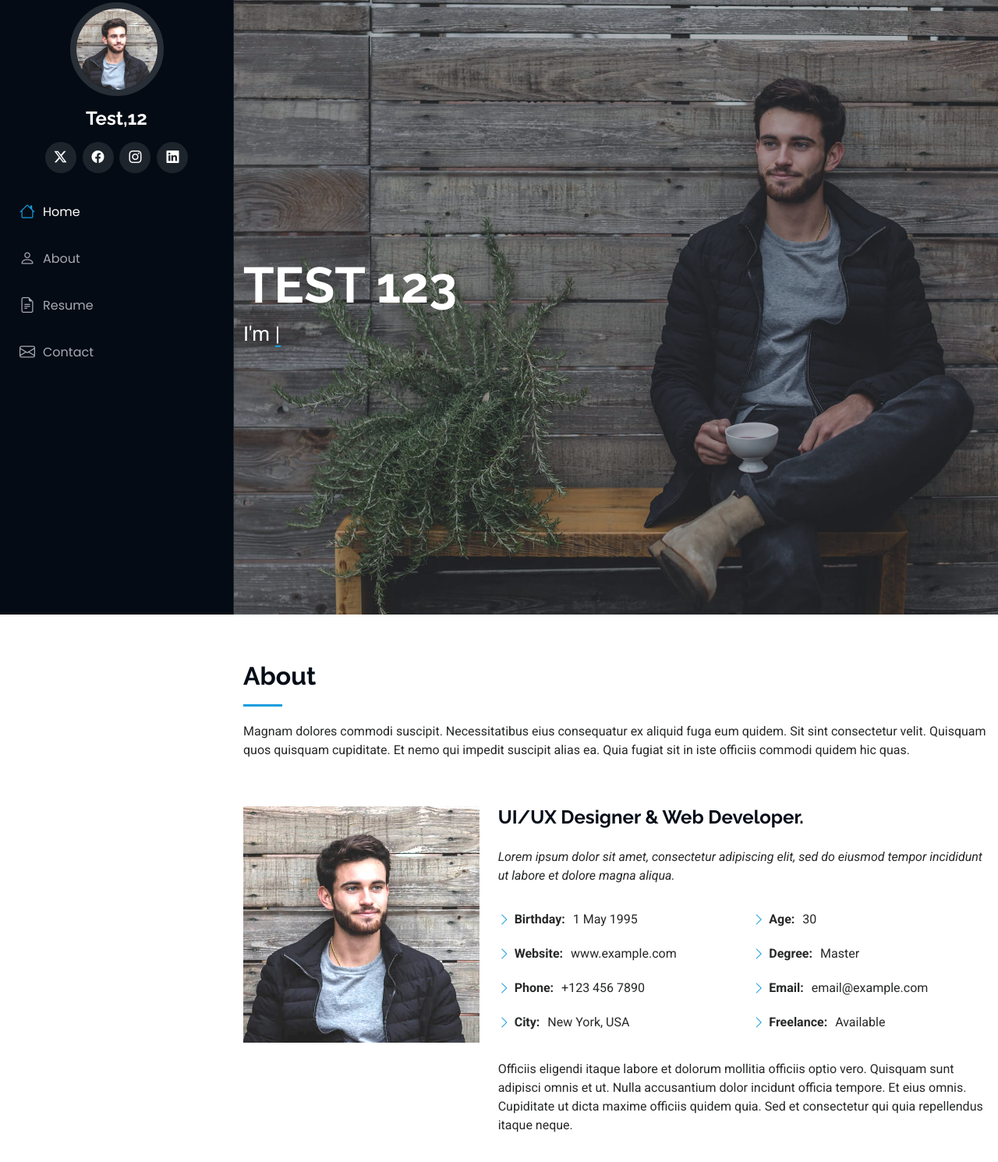
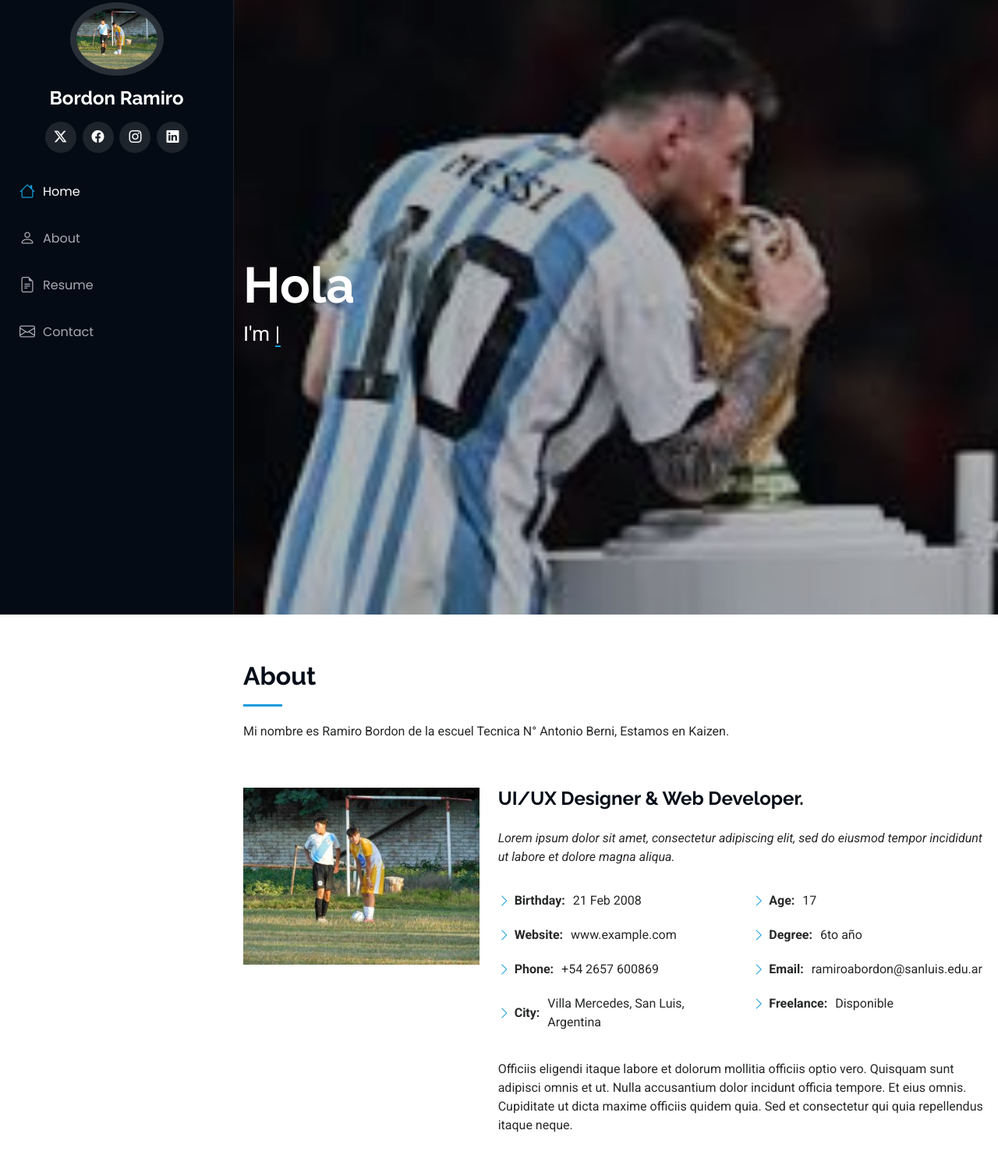
Before and after one commit to ramiroabordon-alt/Kaizen-P1, a plain HTML site: page index.html in a window 1280 px wide. Shown: the part 12-1502 px from the top of the page at 78% size. Drawn offline with Linux system fonts and the light colour scheme.

Commit message:
Personalización

```diff
--- a/index.html
+++ b/index.html
@@ -42,13 +42,13 @@
     <i class="header-toggle d-xl-none bi bi-list"></i>
 
     <div class="profile-img">
-      <img src="assets/img/my-profile-img.jpg" alt="" class="img-fluid rounded-circle">
+      <img src="assets/img/13577.jpg" alt="" class="img-fluid rounded-circle">
     </div>
 
     <a href="index.html" class="logo d-flex align-items-center justify-content-center">
       <!-- Uncomment the line below if you also wish to use an image logo -->
       <!-- <img src="assets/img/logo.png" alt=""> -->
-      <h1 class="sitename">Test,12 </h1>
+      <h1 class="sitename">Bordon Ramiro </h1>
     </a>
 
     <div class="social-links text-center">
@@ -75,10 +75,10 @@
     <!-- Hero Section -->
     <section id="hero" class="hero section dark-background">
 
-      <img src="assets/img/hero-bg.jpg" alt="" data-aos="fade-in" class="">
+      <img src="assets/img/pequee.jpg" alt="" data-aos="fade-in" class="">
 
       <div class="container" data-aos="fade-up" data-aos-delay="100">
-        <h2>TEST 123</h2>
+        <h2>Hola</h2>
         <p>I'm <span class="typed" data-typed-items="Designer, Developer, Freelancer, Photographer">Designer</span><span class="typed-cursor typed-cursor--blink" aria-hidden="true"></span><span class="typed-cursor typed-cursor--blink" aria-hidden="true"></span></p>
       </div>
 
@@ -90,14 +90,14 @@
       <!-- Section Title -->
       <div class="container section-title" data-aos="fade-up">
         <h2>About</h2>
-        <p>Magnam dolores commodi suscipit. Necessitatibus eius consequatur ex aliquid fuga eum quidem. Sit sint consectetur velit. Quisquam quos quisquam cupiditate. Et nemo qui impedit suscipit alias ea. Quia fugiat sit in iste officiis commodi quidem hic quas.</p>
+        <p>Mi nombre es Ramiro Bordon de la escuel Tecnica N° Antonio Berni, Estamos en Kaizen.</p>
       </div><!-- End Section Title -->
 
       <div class="container" data-aos="fade-up" data-aos-delay="100">
 
         <div class="row gy-4 justify-content-center">
           <div class="col-lg-4">
-            <img src="assets/img/my-profile-img.jpg" class="img-fluid" alt="">
+            <img src="assets/img/13577.jpg" class="img-fluid" alt="">
           </div>
           <div class="col-lg-8 content">
             <h2>UI/UX Designer &amp; Web Developer.</h2>
@@ -108,18 +108,18 @@
             <div class="row">
               <div class="col-lg-6">
                 <ul>
-                  <li><i class="bi bi-chevron-right"></i> <strong>Birthday:</strong> <span>1 May 1995</span></li>
+                  <li><i class="bi bi-chevron-right"></i> <strong>Birthday:</strong> <span>21 Feb 2008</span></li>
                   <li><i class="bi bi-chevron-right"></i> <strong>Website:</strong> <span>www.example.com</span></li>
-                  <li><i class="bi bi-chevron-right"></i> <strong>Phone:</strong> <span>+123 456 7890</span></li>
-                  <li><i class="bi bi-chevron-right"></i> <strong>City:</strong> <span>New York, USA</span></li>
+                  <li><i class="bi bi-chevron-right"></i> <strong>Phone:</strong> <span>+54 2657 600869</span></li>
+                  <li><i class="bi bi-chevron-right"></i> <strong>City:</strong> <span>Villa Mercedes, San Luis, Argentina</span></li>
                 </ul>
               </div>
               <div class="col-lg-6">
                 <ul>
-                  <li><i class="bi bi-chevron-right"></i> <strong>Age:</strong> <span>30</span></li>
-                  <li><i class="bi bi-chevron-right"></i> <strong>Degree:</strong> <span>Master</span></li>
-                  <li><i class="bi bi-chevron-right"></i> <strong>Email:</strong> <span>email@example.com</span></li>
-                  <li><i class="bi bi-chevron-right"></i> <strong>Freelance:</strong> <span>Available</span></li>
+                  <li><i class="bi bi-chevron-right"></i> <strong>Age:</strong> <span>17</span></li>
+                  <li><i class="bi bi-chevron-right"></i> <strong>Degree:</strong> <span>6to año</span></li>
+                  <li><i class="bi bi-chevron-right"></i> <strong>Email:</strong> <span>ramiroabordon@sanluis.edu.ar</span></li>
+                  <li><i class="bi bi-chevron-right"></i> <strong>Freelance:</strong> <span>Disponible</span></li>
                 </ul>
               </div>
             </div>
```
Also changed, not shown: assets/img/13577.jpg (added), assets/img/pequee.jpg (added).
